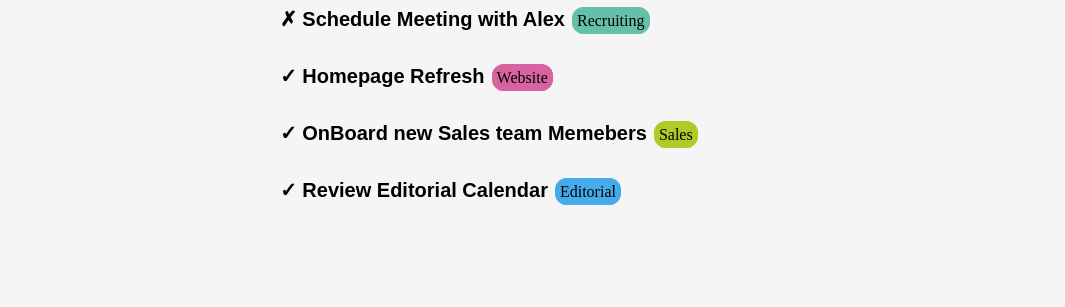
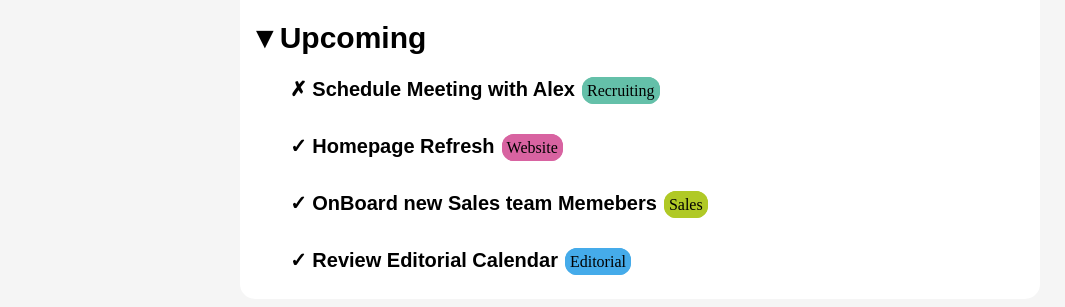
Before and after one commit to MarikaDiGirolamo/html-css-toboolist, a plain HTML site: page index.html in a window 1280 px wide. Shown: the part 742-1049 px from the top of the page, without its empty margins (0-1065 px from the left). Before the commit the page ends 969 px from the top, so only its background shows below. Drawn offline with Linux system fonts and the light colour scheme.

Commit message:
style(main, footer):fix border properties

```diff
--- a/css/style.css
+++ b/css/style.css
@@ -2,7 +2,7 @@ header{
     background-color: white;
     background-size: auto 160px;
     height: 150px;
-
+    margin-bottom: 60px;
 
 }
 /* Logo */
@@ -93,6 +93,9 @@ header{
 }
 
 footer{
+    background-color: #FFFFFF;
+    border: 10px solid white;
+    border-radius: 15px;
     box-sizing: border-box;
     max-width: 800px;
     margin: auto;
```
